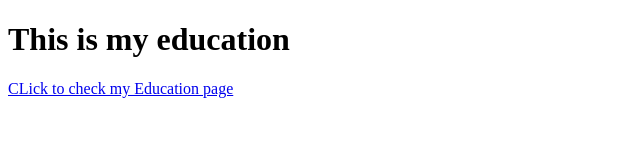
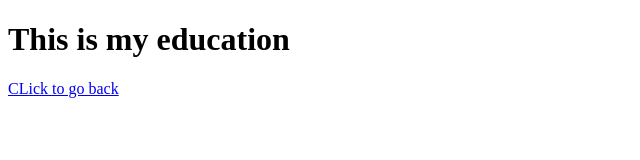
Before and after one commit to fayazsajan/My-Portfolio, a plain HTML site: page Second.html in a window 1280 px wide. Shown: the whole page, without its empty margins (0-640 px from the left). Drawn offline with Linux system fonts and the light colour scheme.

Commit message:
Update Second.html

```diff
--- a/Second.html
+++ b/Second.html
@@ -5,6 +5,6 @@
 </head>
 <body>
 	<h1>This is my education</h1>
-	<a href="index.html">CLick to check my Education page </a>
+	<a href="index.html">CLick to go back </a>
 </body>
 </html>
```
